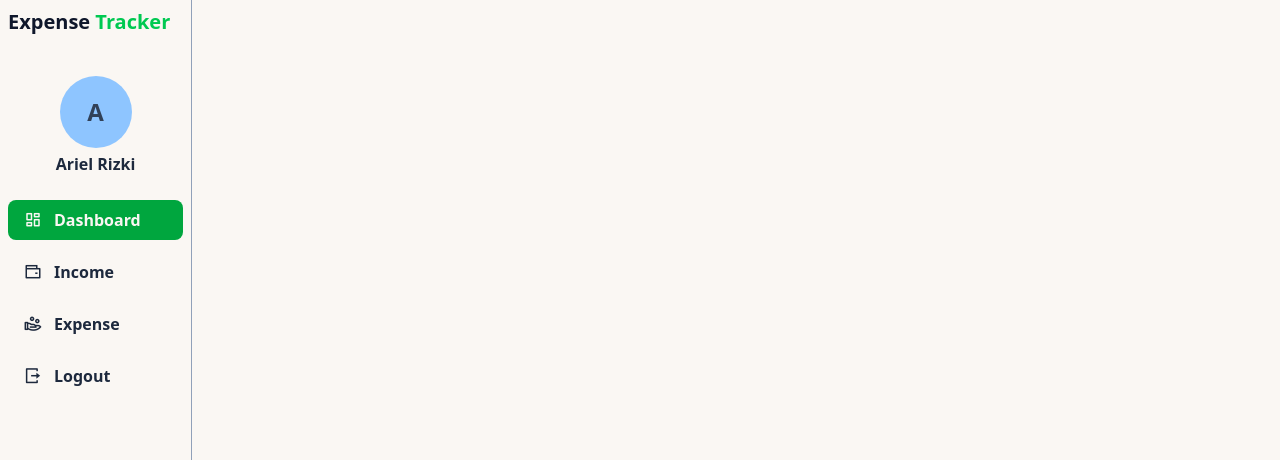
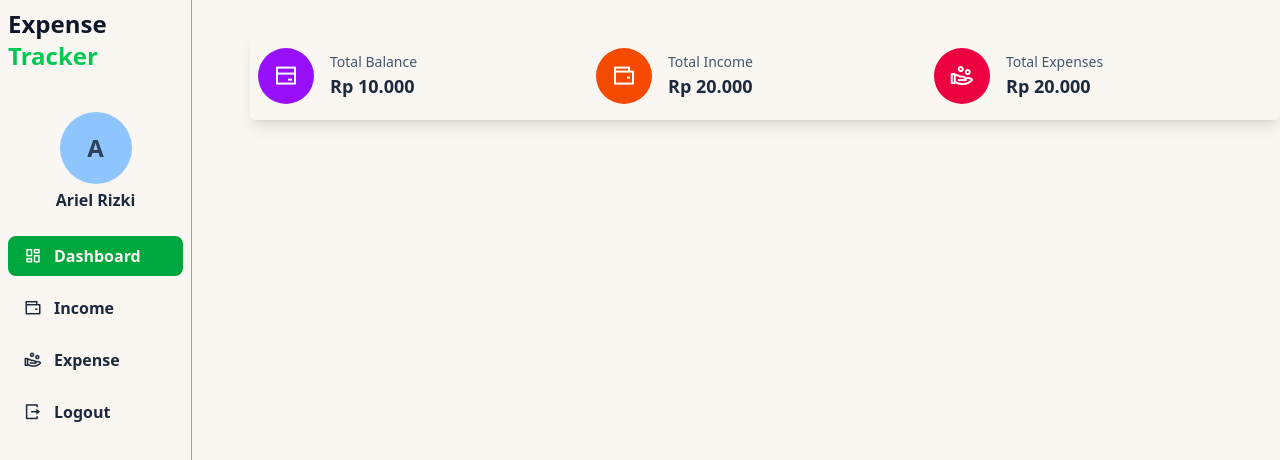
Before and after one commit to Glenn-Rhee/money-tracker, a Next.js app: page / in a window 1280 px wide. Shown: the top 460 px of the page. Built offline with nearby package versions, Linux system fonts and the light colour scheme.

Commit message:
feat: added overview components at home page

```diff
--- a/src/app/page.tsx
+++ b/src/app/page.tsx
@@ -1,10 +1,10 @@
 import Container from "@/components/Container";
+import Overview from "@/components/Home/Overview";
 
 export default async function Home() {
   return (
-    // <div></div>
-   <Container>
-    <h1></h1>
-   </Container>
+    <Container>
+      <Overview />
+    </Container>
   );
 }
--- /dev/null
+++ b/src/components/Home/CardOverview.tsx
@@ -0,0 +1,36 @@
+import clsx from "clsx";
+
+interface CardOverviewProps {
+  icon: string;
+  bgIcon: string;
+  title: string;
+  titleColor?: string;
+  money: number;
+  className?: string;
+}
+export default function CardOverview(props: CardOverviewProps) {
+  const { icon, bgIcon, title, money, className, titleColor } = props;
+  return (
+    <div className={clsx("flex items-center gap-x-4", className)}>
+      <div
+        className={clsx(
+          "w-14 aspect-square h-14 rounded-full flex items-center justify-center text-2xl text-white",
+          bgIcon
+        )}
+      >
+        <i className={`ri-${icon}`}></i>
+      </div>
+      <div className="flex flex-col">
+        <span className="text-sm text-slate-600">{title}</span>
+        <span
+          className={clsx(
+            "text-lg font-semibold",
+            titleColor || "text-slate-800"
+          )}
+        >
+          Rp {money.toLocaleString("id-ID")}
+        </span>
+      </div>
+    </div>
+  );
+}
--- /dev/null
+++ b/src/components/Home/Overview.tsx
@@ -0,0 +1,26 @@
+import CardOverview from "./CardOverview";
+
+export default function Overview() {
+  return (
+    <div className="px-2 py-4 grid grid-cols-3 bg-white-primary shadow-lg rounded-md mt-8">
+      <CardOverview
+        icon="bank-card-line"
+        title="Total Balance"
+        bgIcon="bg-purple-600"
+        money={10000}
+      />
+      <CardOverview
+        icon="wallet-line"
+        title="Total Income"
+        bgIcon="bg-orange-600"
+        money={20000}
+      />
+      <CardOverview
+        icon="hand-coin-line"
+        title="Total Expenses"
+        bgIcon="bg-rose-600"
+        money={20000}
+      />
+    </div>
+  );
+}
--- a/src/components/Navbar.tsx
+++ b/src/components/Navbar.tsx
@@ -34,7 +34,7 @@ export default function Navbar(props: NavbarProps) {
           <i className="ri-close-large-line"></i>
         </button>
       ) : (
-        <h1 className="font-bold text-xl text-slate-900">
+        <h1 className="font-bold text-2xl text-slate-900">
           Expense <span className="text-green-500">Tracker</span>
         </h1>
       )}
```
